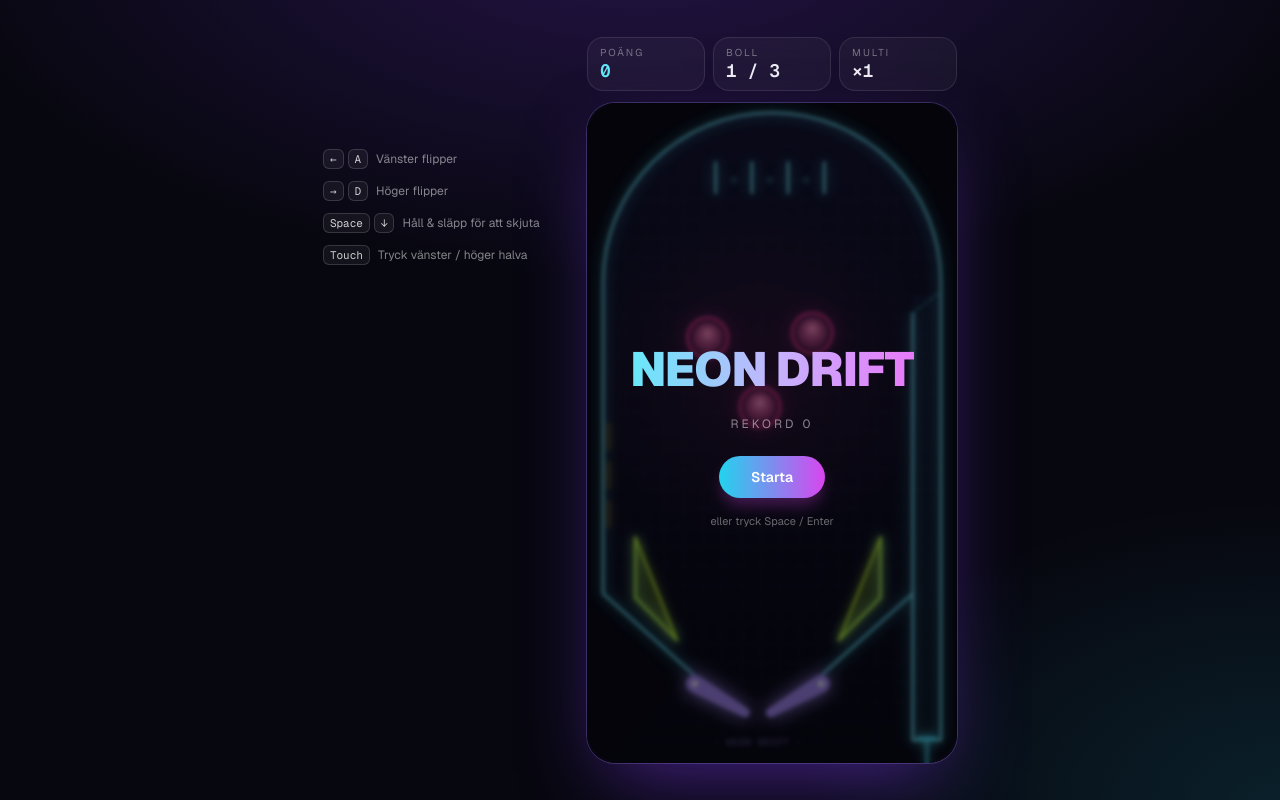
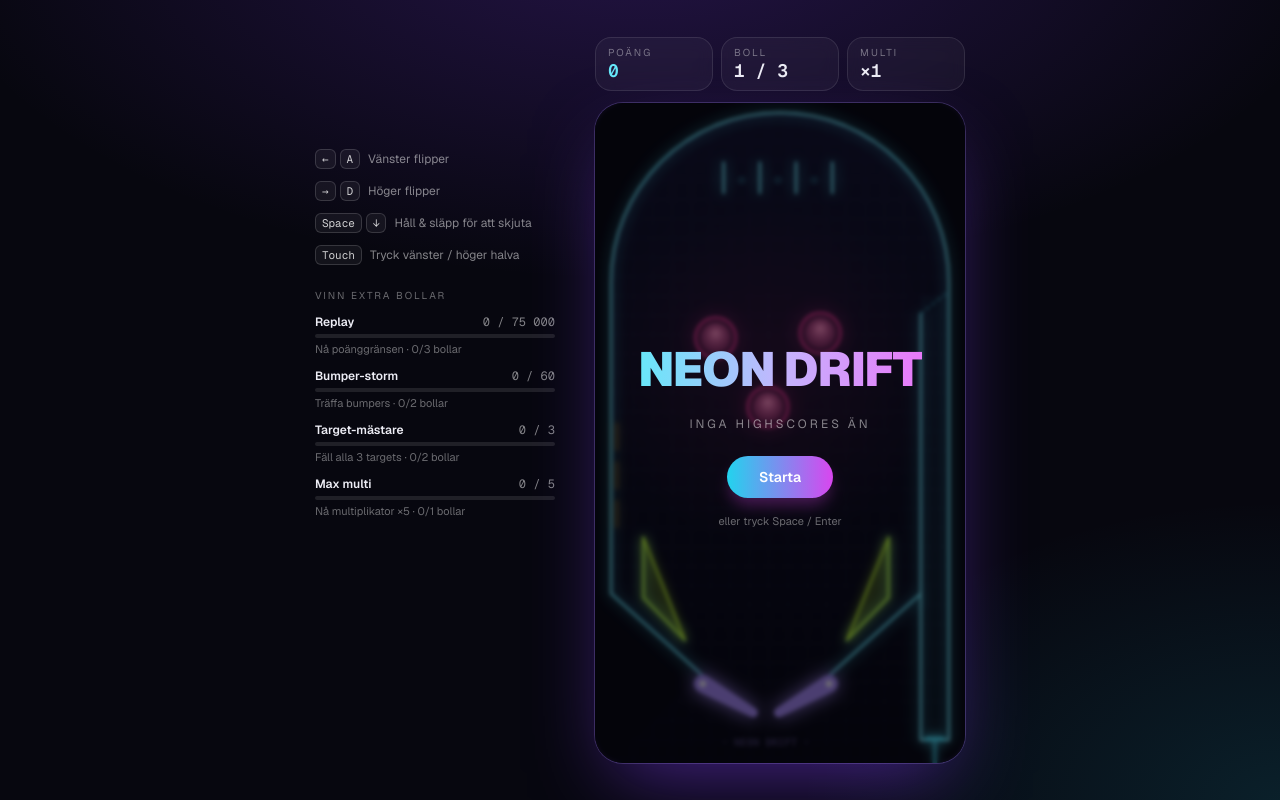
Before and after one commit to AllanTran90/pinball-game, a React (Vite) app: page / in a window 1280 px wide. Built offline with nearby package versions, Linux system fonts and the light colour scheme.

Commit message:
Show goals, leaderboard and name entry

```diff
--- a/src/components/GameCanvas.tsx
+++ b/src/components/GameCanvas.tsx
@@ -1,6 +1,14 @@
-import { useEffect, useRef, useState } from "react";
+import { useEffect, useRef, useState, type SubmitEvent } from "react";
 import { BALLS_PER_GAME, TABLE_HEIGHT, TABLE_WIDTH } from "@/game/constants";
 import { Game, type Hud } from "@/game/engine";
+import type { GoalProgress } from "@/game/goals";
+import {
+  addHighScore,
+  loadHighScores,
+  MAX_NAME_LENGTH,
+  qualifies,
+  type HighScore,
+} from "@/game/highscores";
 import { bindInput } from "@/game/input";
 import { drawFrame, drawStatic } from "@/game/render";
 
@@ -21,6 +29,26 @@ export default function GameCanvas() {
   const canvasRef = useRef<HTMLCanvasElement>(null);
   const gameRef = useRef<Game | null>(null);
   const [hud, setHud] = useState<Hud | null>(null);
+  const [scores, setScores] = useState<HighScore[]>(loadHighScores);
+  /** Position of the score saved after the last game, or null if none yet. */
+  const [savedRank, setSavedRank] = useState<number | null>(null);
+
+  const status = hud?.status ?? "ready";
+  const score = hud?.score ?? 0;
+  const enteringName = status === "over" && savedRank === null && qualifies(score, scores);
+
+  const startGame = () => {
+    setSavedRank(null);
+    gameRef.current?.start();
+  };
+
+  // Keyboard/touch start goes through refs so the input binding never goes stale.
+  const startRef = useRef(startGame);
+  const blockStartRef = useRef(false);
+  useEffect(() => {
+    startRef.current = startGame;
+    blockStartRef.current = enteringName;
+  });
 
   useEffect(() => {
     const canvas = canvasRef.current!;
@@ -41,7 +69,7 @@ export default function GameCanvas() {
       game.input,
       canvas,
       () => game.status === "playing",
-      () => game.start(),
+      () => !blockStartRef.current && startRef.current(),
     );
 
     let frame = 0;
@@ -61,15 +89,22 @@ export default function GameCanvas() {
     };
   }, []);
 
-  const status = hud?.status ?? "ready";
+  const saveScore = (name: string) => {
+    const { list, rank } = addHighScore(name, score);
+    setScores(list);
+    setSavedRank(rank);
+  };
 
   return (
     <div className="layout">
-      <aside className="controls">
+      <aside className="sidebar">
+        <section className="controls">
           <Control keys={["←", "A"]} label="Vänster flipper" />
           <Control keys={["→", "D"]} label="Höger flipper" />
           <Control keys={["Space", "↓"]} label="Håll & släpp för att skjuta" />
           <Control keys={["Touch"]} label="Tryck vänster / höger halva" />
+        </section>
+        <Goals goals={hud?.goals ?? []} />
       </aside>
 
       <div
@@ -78,41 +113,40 @@ export default function GameCanvas() {
         style={{ width: `min(100%, 460px, calc((100dvh - 140px) * ${TABLE_WIDTH / TABLE_HEIGHT}))` }}
       >
         <div className="stats">
-          <Stat label="Poäng" value={fmt(hud?.score ?? 0)} accent />
-          <Stat label="Boll" value={`${hud?.ball ?? 1} / ${BALLS_PER_GAME}`} />
+          <Stat label="Poäng" value={fmt(score)} accent />
+          <Stat
+            label="Boll"
+            value={`${hud?.ball ?? 1} / ${BALLS_PER_GAME}`}
+            extra={hud?.extraBalls ? `+${hud.extraBalls}` : undefined}
+          />
           <Stat label="Multi" value={`×${hud?.multiplier ?? 1}`} />
         </div>
 
         <div className="table">
-          <canvas
-            ref={canvasRef}
-            style={{ aspectRatio: `${TABLE_WIDTH} / ${TABLE_HEIGHT}` }}
-          />
+          <canvas ref={canvasRef} style={{ aspectRatio: `${TABLE_WIDTH} / ${TABLE_HEIGHT}` }} />
 
           {status !== "playing" && (
             <div className="overlay">
-              {status === "over" && (
+              {status === "ready" ? (
+                <h1 className="title">NEON DRIFT</h1>
+              ) : (
                 <>
                   <p className="game-over">Game over</p>
-                  <p className="final-score">{fmt(hud?.score ?? 0)}</p>
+                  <p className="final-score">{fmt(score)}</p>
                 </>
               )}
-              {status === "ready" && (
-                <h1 className="title">
-                  NEON DRIFT
-                </h1>
-              )}
-              <p className="record">
-                Rekord {fmt(hud?.highScore ?? 0)}
-              </p>
-              <button
-                type="button"
-                onClick={() => gameRef.current?.start()}
-                className="start-button"
-              >
+
+              {enteringName ? (
+                <NameForm onSave={saveScore} />
+              ) : (
+                <>
+                  <Leaderboard scores={scores} highlight={savedRank} />
+                  <button type="button" onClick={startGame} className="start-button">
                     {status === "over" ? "Spela igen" : "Starta"}
                   </button>
                   <p className="hint">eller tryck Space / Enter</p>
+                </>
+              )}
             </div>
           )}
         </div>
@@ -121,12 +155,80 @@ export default function GameCanvas() {
   );
 }
 
-function Stat({ label, value, accent }: { label: string; value: string; accent?: boolean }) {
+function NameForm({ onSave }: { onSave: (name: string) => void }) {
+  const submit = (e: SubmitEvent<HTMLFormElement>) => {
+    e.preventDefault();
+    onSave(String(new FormData(e.currentTarget).get("name") ?? ""));
+  };
+  return (
+    <form className="name-form" onSubmit={submit}>
+      <p className="new-record">Nytt highscore! 🎉</p>
+      <input
+        name="name"
+        placeholder="Ditt namn"
+        maxLength={MAX_NAME_LENGTH}
+        autoComplete="off"
+        autoFocus
+        aria-label="Ditt namn"
+      />
+      <button type="submit" className="start-button">
+        Spara
+      </button>
+    </form>
+  );
+}
+
+function Leaderboard({ scores, highlight }: { scores: HighScore[]; highlight: number | null }) {
+  if (scores.length === 0) return <p className="record">Inga highscores än</p>;
+  return (
+    <ol className="leaderboard" aria-label="Highscores">
+      {scores.map((s, i) => (
+        <li key={`${s.name}-${s.score}-${i}`} className={i === highlight ? "highlight" : undefined}>
+          <span className="rank">{i + 1}</span>
+          <span className="name">{s.name}</span>
+          <span className="points">{fmt(s.score)}</span>
+        </li>
+      ))}
+    </ol>
+  );
+}
+
+function Goals({ goals }: { goals: GoalProgress[] }) {
+  if (goals.length === 0) return null;
+  return (
+    <section className="goals" aria-label="Extra bollar">
+      <p className="label">Vinn extra bollar</p>
+      {goals.map((g) => {
+        const done = g.target === null;
+        const pct = done ? 100 : ((g.value - g.from) / (g.target! - g.from)) * 100;
+        return (
+          <div key={g.id} className={done ? "goal done" : "goal"}>
+            <div className="goal-head">
+              <span className="goal-name">{g.label}</span>
+              <span className="goal-count">
+                {done ? "Klar ✓" : `${fmt(g.value)} / ${fmt(g.target!)}`}
+              </span>
+            </div>
+            <div className="bar">
+              <div style={{ width: `${Math.min(100, pct)}%` }} />
+            </div>
+            <span className="goal-hint">
+              {g.hint} · {g.earned}/{g.total} bollar
+            </span>
+          </div>
+        );
+      })}
+    </section>
+  );
+}
+
+function Stat({ label, value, accent, extra }: { label: string; value: string; accent?: boolean; extra?: string }) {
   return (
     <div className="stat">
       <p className="label">{label}</p>
       <p className={accent ? "stat-value accent" : "stat-value"}>
         {value}
+        {extra && <span className="stat-extra">{extra}</span>}
       </p>
     </div>
   );
@@ -137,9 +239,7 @@ function Control({ keys, label }: { keys: string[]; label: string }) {
     <div className="control">
       <div className="keys">
         {keys.map((k) => (
-          <kbd key={k}>
-            {k}
-          </kbd>
+          <kbd key={k}>{k}</kbd>
         ))}
       </div>
       <span>{label}</span>
--- a/src/styles.css
+++ b/src/styles.css
@@ -8,6 +8,7 @@
   --cyan: #67e8f9;
   --violet: #c4b5fd;
   --fuchsia: #e879f9;
+  --gold: #fde047;
   --gradient: linear-gradient(to right, #22d3ee, #d946ef);
   --radius: 28px;
   --font-sans: "Geist", ui-sans-serif, system-ui, sans-serif;
@@ -54,15 +55,21 @@ body {
   gap: 16px;
 }
 
-.controls {
+.sidebar {
   order: 2;
-  display: grid;
+  display: flex;
   width: 100%;
   max-width: 460px;
+  flex-direction: column;
+  gap: 24px;
+  font-size: 12px;
+  color: var(--muted);
+}
+
+.controls {
+  display: grid;
   grid-template-columns: 1fr 1fr;
   gap: 12px;
-  font-size: 12px;
-  color: var(--muted);
 }
 
 .table-column {
@@ -79,10 +86,12 @@ body {
     justify-content: center;
     gap: 40px;
   }
+  .sidebar {
+    order: 1;
+    width: 240px;
+    margin-top: 112px;
+  }
   .controls {
-    order: 1;
-    width: 224px;
-    margin-top: 112px;
     grid-template-columns: 1fr;
   }
   .table-column {
@@ -122,6 +131,70 @@ body {
 
 .stat-value.accent {
   color: var(--cyan);
+}
+
+.stat-extra {
+  margin-left: 6px;
+  color: var(--gold);
+  text-shadow: 0 0 10px rgb(253 224 71 / 0.6);
+}
+
+/* --- Extra ball goals ------------------------------------------------------ */
+
+.goals {
+  display: flex;
+  flex-direction: column;
+  gap: 12px;
+}
+
+.goal {
+  display: flex;
+  flex-direction: column;
+  gap: 4px;
+}
+
+.goal-head {
+  display: flex;
+  justify-content: space-between;
+  gap: 8px;
+}
+
+.goal-name {
+  font-weight: 600;
+  color: var(--text);
+}
+
+.goal-count {
+  font-family: var(--font-mono);
+  font-variant-numeric: tabular-nums;
+}
+
+.goal-hint {
+  font-size: 11px;
+  color: var(--faint);
+}
+
+.bar {
+  height: 4px;
+  overflow: hidden;
+  border-radius: 999px;
+  background: var(--border);
+}
+
+.bar > div {
+  height: 100%;
+  border-radius: inherit;
+  background: var(--gradient);
+  transition: width 200ms;
+}
+
+.goal.done .goal-name,
+.goal.done .goal-count {
+  color: var(--gold);
+}
+
+.goal.done .bar > div {
+  background: var(--gold);
 }
 
 .control {
@@ -236,3 +309,77 @@ kbd {
   font-size: 11px;
   color: var(--faint);
 }
+
+/* --- High scores ------------------------------------------------------------ */
+
+.leaderboard {
+  width: min(260px, 80%);
+  padding: 0;
+  list-style: none;
+  font-size: 13px;
+}
+
+.leaderboard li {
+  display: grid;
+  grid-template-columns: 24px 1fr auto;
+  gap: 8px;
+  border-radius: 8px;
+  padding: 4px 8px;
+  color: var(--muted);
+}
+
+.leaderboard li:first-child {
+  color: var(--text);
+}
+
+.leaderboard li.highlight {
+  background: rgb(253 224 71 / 0.12);
+  color: var(--gold);
+}
+
+.leaderboard .rank {
+  color: var(--faint);
+  text-align: left;
+}
+
+.leaderboard .name {
+  overflow: hidden;
+  text-align: left;
+  text-overflow: ellipsis;
+  white-space: nowrap;
+}
+
+.leaderboard .points {
+  font-family: var(--font-mono);
+  font-variant-numeric: tabular-nums;
+}
+
+.name-form {
+  display: flex;
+  flex-direction: column;
+  align-items: center;
+  gap: 12px;
+  pointer-events: auto;
+}
+
+.new-record {
+  font-weight: 700;
+  color: var(--gold);
+}
+
+.name-form input {
+  width: 200px;
+  border: 1px solid rgb(255 255 255 / 0.2);
+  border-radius: 999px;
+  background: rgb(255 255 255 / 0.06);
+  padding: 10px 16px;
+  font: 600 16px var(--font-sans);
+  color: var(--text);
+  text-align: center;
+  outline: none;
+}
+
+.name-form input:focus {
+  border-color: var(--violet);
+  box-shadow: 0 0 0 3px rgb(196 181 253 / 0.25);
+}
```
Lines whose indentation alone changed are shown as unchanged.
